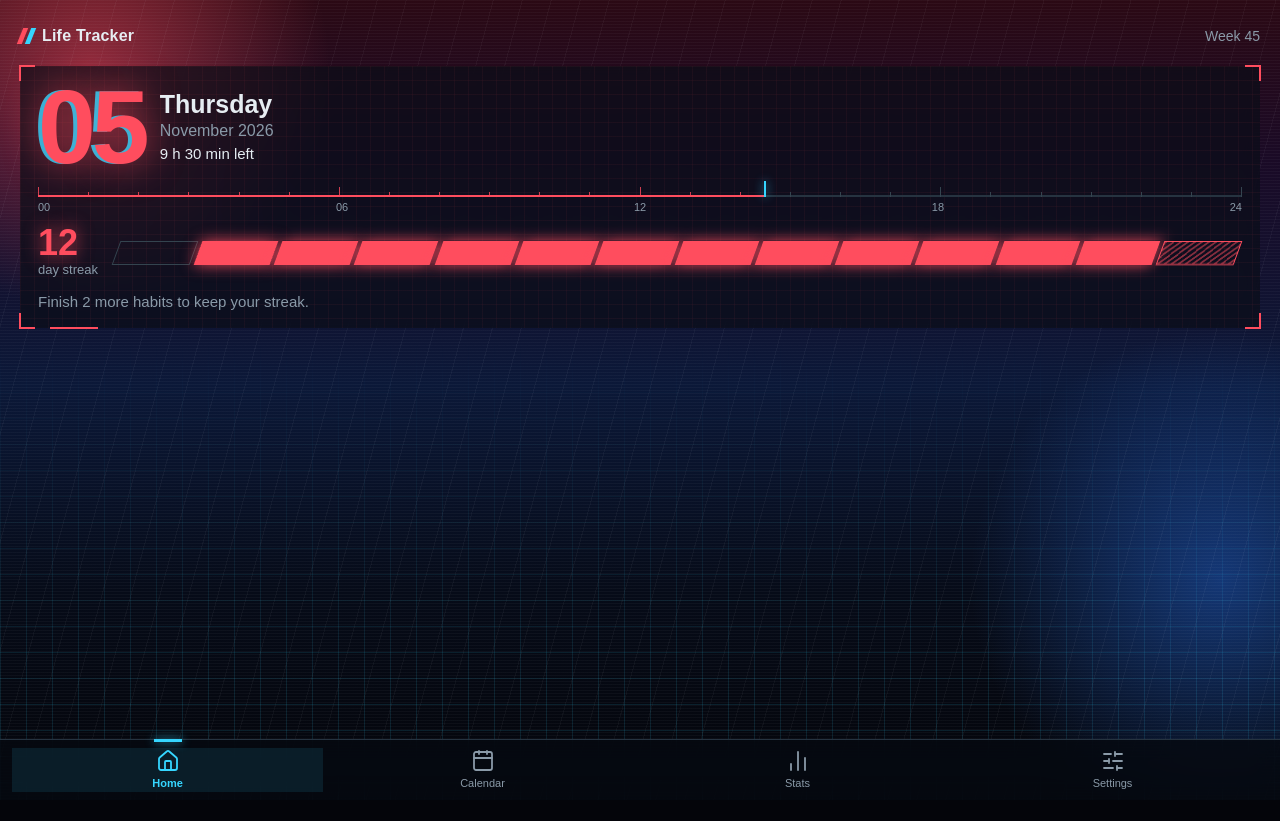
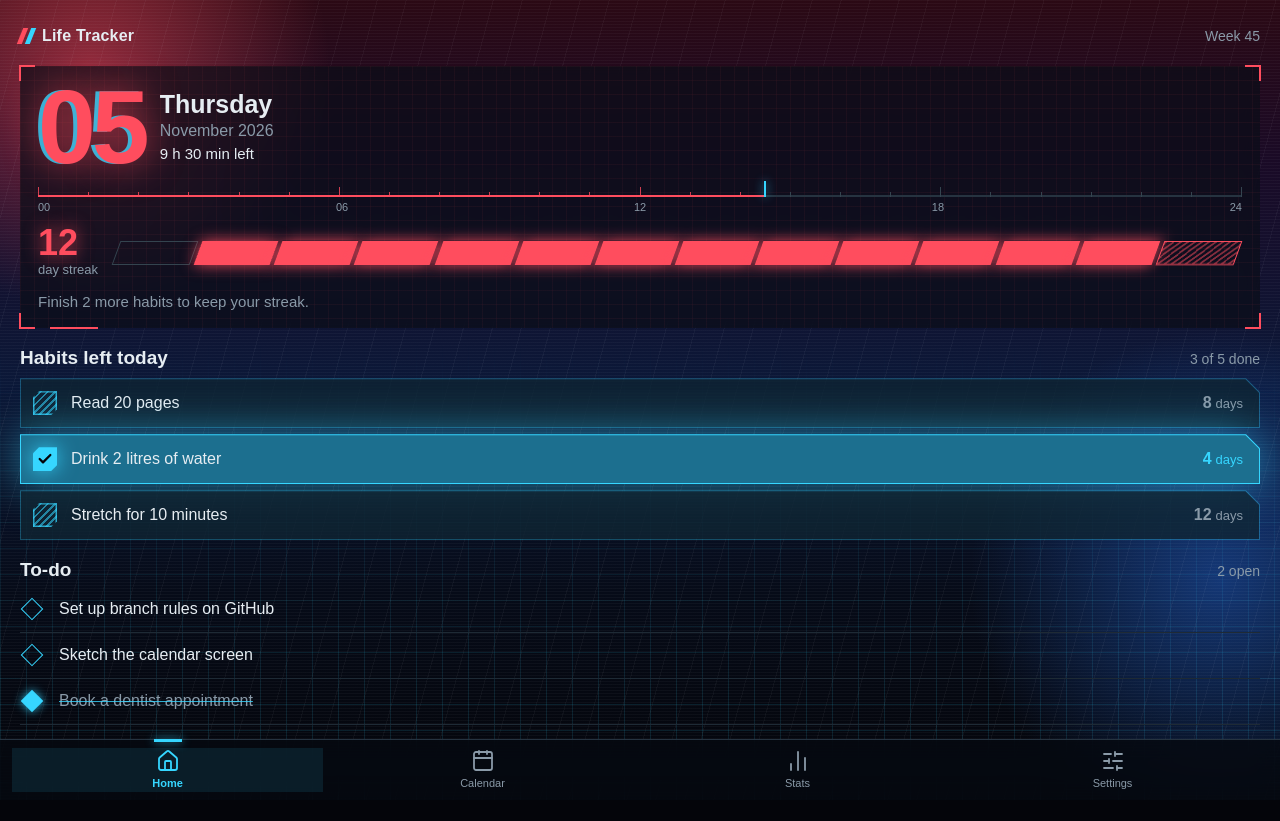
Before and after one commit to Dion-Szczerba/Life-Tracker, a React (Vite) app: page / in a window 1280 px wide. Before the commit the page ends 800 px from the top, so only its background shows below. Built offline with nearby package versions, Linux system fonts and the light colour scheme.

Commit message:
feat: add habit and to-do lists

```diff
--- /dev/null
+++ b/src/components/home/HabitList.tsx
@@ -0,0 +1,109 @@
+import { useId } from "react";
+import { Check } from "lucide-react";
+import { cn } from "@/lib/utils";
+import { SectionHeader } from "./SectionHeader";
+import type { HabitItem } from "./types";
+
+type HabitListProps = {
+  habits: HabitItem[];
+  doneCount: number;
+  total: number;
+  onToggle?: (id: string) => void;
+};
+
+export function HabitList({
+  habits,
+  doneCount,
+  total,
+  onToggle,
+}: HabitListProps) {
+  const headingId = useId();
+
+  return (
+    <section aria-labelledby={headingId} className="flex flex-col gap-2">
+      <SectionHeader
+        id={headingId}
+        title="Habits left today"
+        meta={`${doneCount} of ${total} done`}
+      />
+      <ul className="flex flex-col gap-1.5">
+        {habits.map((habit) => (
+          <li
+            key={habit.id}
+            className={cn(
+              "transition-[filter] duration-200",
+              habit.done && "drop-shadow-glow-habit",
+            )}
+          >
+            <HabitRow habit={habit} onToggle={() => onToggle?.(habit.id)} />
+          </li>
+        ))}
+      </ul>
+    </section>
+  );
+}
+
+type HabitRowProps = {
+  habit: HabitItem;
+  onToggle: () => void;
+};
+
+function HabitRow({ habit, onToggle }: HabitRowProps) {
+  const { name, run, done } = habit;
+
+  return (
+    // The outer button is the 1px frame; the inner span is the panel inside it.
+    <button
+      type="button"
+      aria-pressed={done}
+      onClick={onToggle}
+      className={cn(
+        "block w-full p-px text-left transition-colors duration-200 cut-corner hover:brightness-118",
+        done ? "bg-habit" : "bg-habit-frame",
+      )}
+    >
+      <span
+        className={cn(
+          "flex min-h-12 items-center gap-3.5 pr-4 pl-3 transition-colors duration-200 [--cut:13.5px] cut-corner",
+          done ? "bg-habit-done" : "bg-panel",
+        )}
+      >
+        <span
+          className={cn(
+            "flex-none transition-[filter] duration-200",
+            done && "drop-shadow-glow-tap",
+          )}
+        >
+          <span
+            className={cn(
+              "flex size-6 items-center justify-center cut-chip",
+              done
+                ? "bg-habit"
+                : "hatch text-habit/55 inset-ring-[1.5px] inset-ring-habit/75",
+            )}
+          >
+            {done && (
+              <Check
+                aria-hidden="true"
+                className="size-4 text-background"
+                strokeWidth={3.4}
+              />
+            )}
+          </span>
+        </span>
+        <span className="min-w-0 flex-1 text-base leading-tight font-medium">
+          {name}
+        </span>
+        <span
+          className={cn(
+            "flex flex-none items-baseline gap-1 transition-colors duration-200",
+            done ? "text-habit" : "text-muted-foreground",
+          )}
+        >
+          <span className="font-heading text-base font-semibold">{run}</span>
+          <span className="text-[13px]">{run === 1 ? "day" : "days"}</span>
+        </span>
+      </span>
+    </button>
+  );
+}
--- /dev/null
+++ b/src/components/home/SectionHeader.tsx
@@ -0,0 +1,20 @@
+type SectionHeaderProps = {
+  /** Id for the heading, so the section can point to it with aria-labelledby. */
+  id: string;
+  title: string;
+  meta: string;
+};
+
+export function SectionHeader({ id, title, meta }: SectionHeaderProps) {
+  return (
+    <div className="flex items-baseline justify-between">
+      <h2
+        id={id}
+        className="font-heading text-[19px] leading-[1.3] font-semibold text-balance"
+      >
+        {title}
+      </h2>
+      <span className="text-sm text-muted-foreground">{meta}</span>
+    </div>
+  );
+}
--- /dev/null
+++ b/src/components/home/TodoList.tsx
@@ -0,0 +1,56 @@
+import { useId } from "react";
+import { cn } from "@/lib/utils";
+import { SectionHeader } from "./SectionHeader";
+import type { TodoItem } from "./types";
+
+type TodoListProps = {
+  todos: TodoItem[];
+  onToggle?: (id: string) => void;
+};
+
+export function TodoList({ todos, onToggle }: TodoListProps) {
+  const headingId = useId();
+  const openCount = todos.filter((todo) => !todo.done).length;
+
+  return (
+    <section aria-labelledby={headingId} className="flex flex-col gap-1">
+      <SectionHeader
+        id={headingId}
+        title="To-do"
+        meta={openCount === 0 ? "All clear" : `${openCount} open`}
+      />
+      <ul className="flex flex-col">
+        {todos.map((todo) => (
+          <li key={todo.id}>
+            <button
+              type="button"
+              aria-pressed={todo.done}
+              onClick={() => onToggle?.(todo.id)}
+              className="flex min-h-[46px] w-full items-center gap-[15px] border-b border-divider text-left text-base font-medium hover:brightness-118"
+            >
+              {/* A square turned 45°: an outline when open, filled and glowing when done */}
+              <span
+                aria-hidden="true"
+                className={cn(
+                  "mx-1 size-4 flex-none rotate-45 transition-[background-color,box-shadow] duration-200",
+                  todo.done
+                    ? "bg-todo shadow-glow-tap"
+                    : "border-[1.5px] border-todo",
+                )}
+              />
+              <span
+                className={cn(
+                  "min-w-0 leading-tight transition-colors duration-200",
+                  todo.done &&
+                    "text-muted-foreground line-through decoration-todo/80",
+                )}
+              >
+                {todo.name}
+              </span>
+            </button>
+          </li>
+        ))}
+      </ul>
+    </section>
+  );
+}
--- a/src/index.css
+++ b/src/index.css
@@ -131,11 +131,13 @@
   --color-habit-frame: var(--theme-habit-frame);
   --color-habit-done: var(--theme-habit-done);
 
-  /* Glows: shadow-glow-* and text-shadow-glow-* utilities */
+  /* Glows: shadow-glow-*, drop-shadow-glow-* and text-shadow-glow-* utilities.
+     Use drop-shadow on the parent of anything with clip-path, which clips box-shadow. */
   --shadow-glow-streak: var(--theme-shadow-streak);
   --shadow-glow-today: var(--theme-shadow-today);
-  --shadow-glow-habit: var(--theme-shadow-habit);
   --shadow-glow-tap: var(--theme-shadow-tap);
+  --drop-shadow-glow-habit: var(--theme-shadow-habit);
+  --drop-shadow-glow-tap: var(--theme-shadow-tap);
   --text-shadow-glow-date: var(--theme-text-shadow-date);
   --text-shadow-glow-streak: var(--theme-text-shadow-streak);
 }
--- a/src/pages/HomePage.tsx
+++ b/src/pages/HomePage.tsx
@@ -1,6 +1,8 @@
+import { HabitList } from "@/components/home/HabitList";
 import { HomeHeader } from "@/components/home/HomeHeader";
 import { SAMPLE_HOME } from "@/components/home/sample-data";
 import { TodayCard } from "@/components/home/TodayCard";
+import { TodoList } from "@/components/home/TodoList";
 
 export function HomePage() {
   const data = SAMPLE_HOME;
@@ -15,6 +17,12 @@ export function HomePage() {
         streak={data.streak}
         habitsLeft={data.habitsTotal - data.habitsDoneToday}
       />
+      <HabitList
+        habits={data.habits}
+        doneCount={data.habitsDoneToday}
+        total={data.habitsTotal}
+      />
+      <TodoList todos={data.todos} />
     </div>
   );
 }
```
